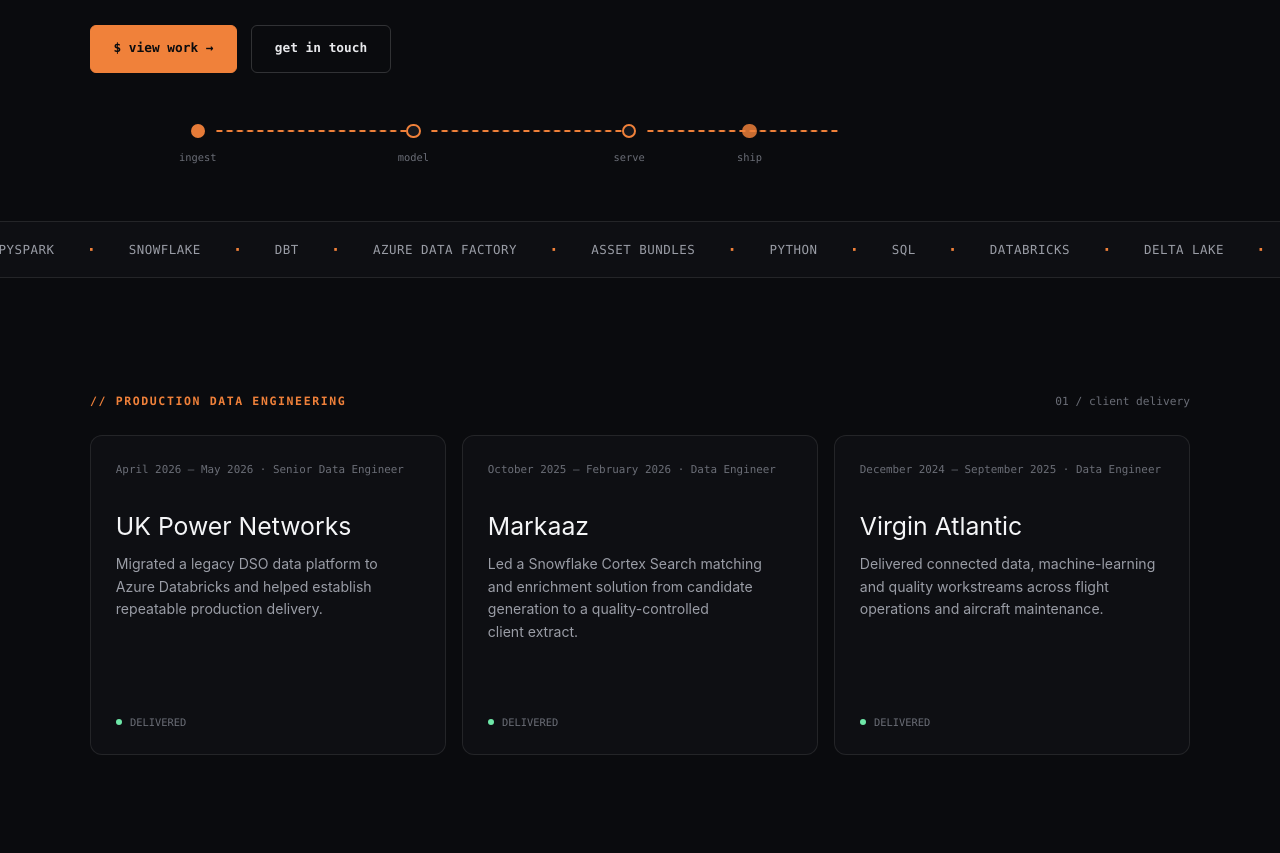
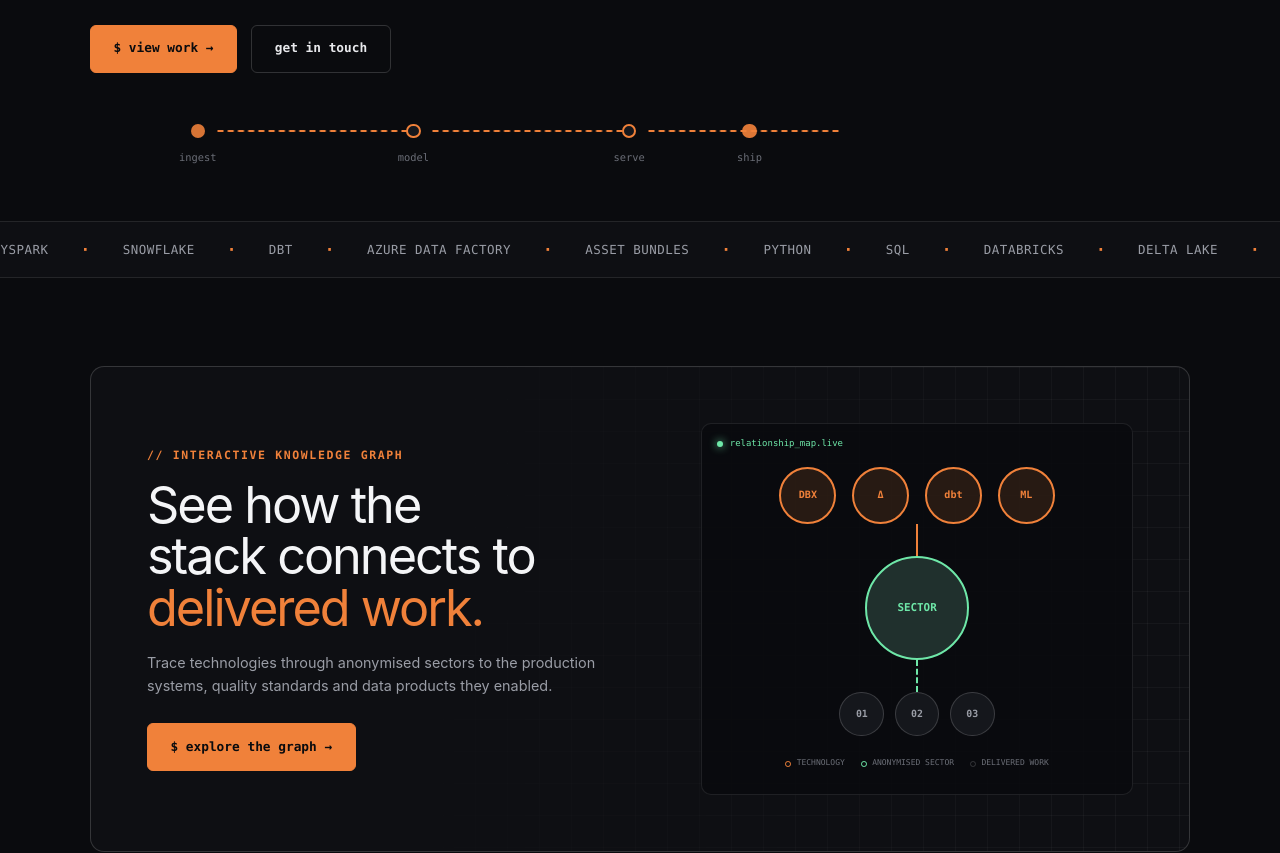
Before and after one commit to bullah12/Portfolio, a Next.js app: page / in a window 1280 px wide. Shown: the part 640-1493 px from the top of the page. Built offline with nearby package versions, Linux system fonts and the light colour scheme.

Commit message:
Add homepage Explore graph callout

```diff
--- a/app/globals.css
+++ b/app/globals.css
@@ -92,6 +92,32 @@
 .tech-ticker span { display: inline-flex; align-items: center; gap: 2rem; margin-right: 2rem; color: var(--muted); font-family: var(--mono); font-size: .78rem; letter-spacing: .04em; text-transform: uppercase; }
 .tech-ticker b { color: var(--signal); font-size: 1rem; }
 @keyframes ticker { to { transform: translateX(-50%); } }
+
+.graph-cta { padding-top: clamp(3.5rem, 7vw, 5.5rem); }
+.graph-cta-card { position: relative; display: grid; grid-template-columns: 1.05fr .95fr; gap: clamp(2rem, 6vw, 5rem); align-items: center; overflow: hidden; padding: clamp(2rem, 5vw, 3.5rem); border: 1px solid var(--line-strong); border-radius: 14px; background: var(--surface); }
+.graph-cta-card::before { content: ""; position: absolute; inset: 0; pointer-events: none; background-image: linear-gradient(var(--line) 1px, transparent 1px), linear-gradient(90deg, var(--line) 1px, transparent 1px); background-size: 2rem 2rem; mask-image: linear-gradient(90deg, transparent 25%, black 100%); opacity: .45; }
+.graph-cta-copy { position: relative; z-index: 2; }
+.graph-cta-copy h2 { max-width: 38rem; margin: 1rem 0 1.1rem; color: var(--heading); font-size: clamp(2rem, 4vw, 3.15rem); letter-spacing: -.04em; line-height: 1.02; }
+.graph-cta-copy h2 em { color: var(--signal); font-style: normal; }
+.graph-cta-copy > p:not(.eyebrow) { max-width: 37rem; margin: 0; color: var(--muted); font-size: .9rem; }
+.graph-cta-copy .button { margin-top: 1.65rem; }
+.graph-cta-visual { position: relative; z-index: 2; display: grid; min-height: 23rem; place-items: center; align-content: center; padding: 2.7rem 1.5rem 1.5rem; border: 1px solid var(--line); border-radius: 10px; background: color-mix(in srgb, var(--bg) 88%, transparent); }
+.graph-map-status { position: absolute; top: .8rem; left: .9rem; display: flex; align-items: center; gap: .45rem; color: var(--green); font-family: var(--mono); font-size: .56rem; }
+.graph-map-status::before { content: ""; width: .38rem; height: .38rem; border-radius: 50%; background: var(--green); box-shadow: 0 0 8px var(--green); }
+.graph-map-layer { display: flex; align-items: center; justify-content: center; }
+.graph-map-layer span { display: grid; place-items: center; border-radius: 50%; font-family: var(--mono); font-weight: 800; }
+.graph-map-technologies { gap: clamp(.5rem, 1.5vw, 1rem); }
+.graph-map-technologies span { width: clamp(2.75rem, 5vw, 3.55rem); height: clamp(2.75rem, 5vw, 3.55rem); border: 2px solid var(--signal); color: var(--signal); background: var(--signal-soft); font-size: .63rem; }
+.graph-map-sector span { width: 6.5rem; height: 6.5rem; border: 2px solid var(--green); color: var(--green); background: color-mix(in srgb, var(--surface-raised) 88%, var(--green) 12%); font-size: .68rem; text-transform: uppercase; }
+.graph-map-work { gap: .65rem; }
+.graph-map-work span { width: 2.8rem; height: 2.8rem; border: 1px solid var(--line-strong); color: var(--muted); background: var(--surface-raised); font-size: .62rem; }
+.graph-map-link { display: block; height: 2rem; border-left: 2px solid var(--signal); }
+.graph-map-link-dashed { border-color: var(--green); border-left-style: dashed; }
+.graph-map-key { display: flex; flex-wrap: wrap; justify-content: center; gap: .45rem 1rem; margin-top: 1.3rem; color: var(--dim); font-family: var(--mono); font-size: .5rem; text-transform: uppercase; }
+.graph-map-key span { display: inline-flex; align-items: center; gap: .35rem; }
+.graph-map-key span::before { content: ""; width: .36rem; height: .36rem; border-radius: 50%; border: 1px solid var(--line-strong); }
+.graph-map-key span:first-child::before { border-color: var(--signal); }
+.graph-map-key span:nth-child(2)::before { border-color: var(--green); }
 
 .work-section, .featured, .capabilities, .about { padding-top: clamp(4.75rem, 9vw, 7.25rem); padding-bottom: 1.5rem; scroll-margin-top: 4.6rem; }
 .terminal-heading { display: flex; align-items: baseline; justify-content: space-between; gap: 2rem; margin-bottom: 1.5rem; }
@@ -349,6 +375,8 @@
   .project-row { grid-template-columns: 2rem minmax(0, 1fr); }
   .project-categories { grid-column: 2; justify-content: flex-start; max-width: none; }
   .case-details { grid-template-columns: 1fr; gap: 2rem; }
+  .graph-cta-card { grid-template-columns: 1fr; }
+  .graph-cta-visual { min-height: 20rem; }
   .explore-intro { grid-template-columns: 1fr; gap: 2rem; }
   .explore-intro-copy { max-width: 42rem; }
   .graph-heading { align-items: flex-start; flex-direction: column; }
@@ -389,6 +417,9 @@
   .related-grid { grid-template-columns: 1fr; }
   .next-project { grid-template-columns: 1fr auto; gap: .4rem 1rem; }
   .next-project span { grid-column: 1 / -1; }
+  .graph-cta-card { padding: 1.35rem; }
+  .graph-cta-copy .button { width: 100%; }
+  .graph-cta-visual { min-height: 18rem; padding-inline: .75rem; }
   .explore-intro { padding-top: 3.5rem; }
   .explore-intro h1 { font-size: clamp(3rem, 13vw, 4.2rem); }
   .graph-heading > div:first-child { display: block; }
--- a/app/page.tsx
+++ b/app/page.tsx
@@ -79,6 +79,28 @@
             ))}
           </div>
         </div>
+
+        <section className="graph-cta section-shell" aria-labelledby="graph-cta-title">
+          <div className="graph-cta-card">
+            <div className="graph-cta-copy">
+              <p className="eyebrow">{"// interactive knowledge graph"}</p>
+              <h2 id="graph-cta-title">See how the stack connects to <em>delivered work.</em></h2>
+              <p>Trace technologies through anonymised sectors to the production systems, quality standards and data products they enabled.</p>
+              <Link className="button button-primary" href="/explore">$ explore the graph →</Link>
+            </div>
+            <div className="graph-cta-visual" aria-hidden="true">
+              <span className="graph-map-status">relationship_map.live</span>
+              <div className="graph-map-layer graph-map-technologies">
+                <span>DBX</span><span>Δ</span><span>dbt</span><span>ML</span>
+              </div>
+              <i className="graph-map-link graph-map-link-solid" />
+              <div className="graph-map-layer graph-map-sector"><span>sector</span></div>
+              <i className="graph-map-link graph-map-link-dashed" />
+              <div className="graph-map-layer graph-map-work"><span>01</span><span>02</span><span>03</span></div>
+              <div className="graph-map-key"><span>technology</span><span>anonymised sector</span><span>delivered work</span></div>
+            </div>
+          </div>
+        </section>
 
         <section className="work-section section-shell" id="work" aria-labelledby="work-title">
           <div className="terminal-heading">
```
Also changed, not shown: content/generated.ts (+3 -3 lines), 1 other file (tests, documents, lock files or other folders).
